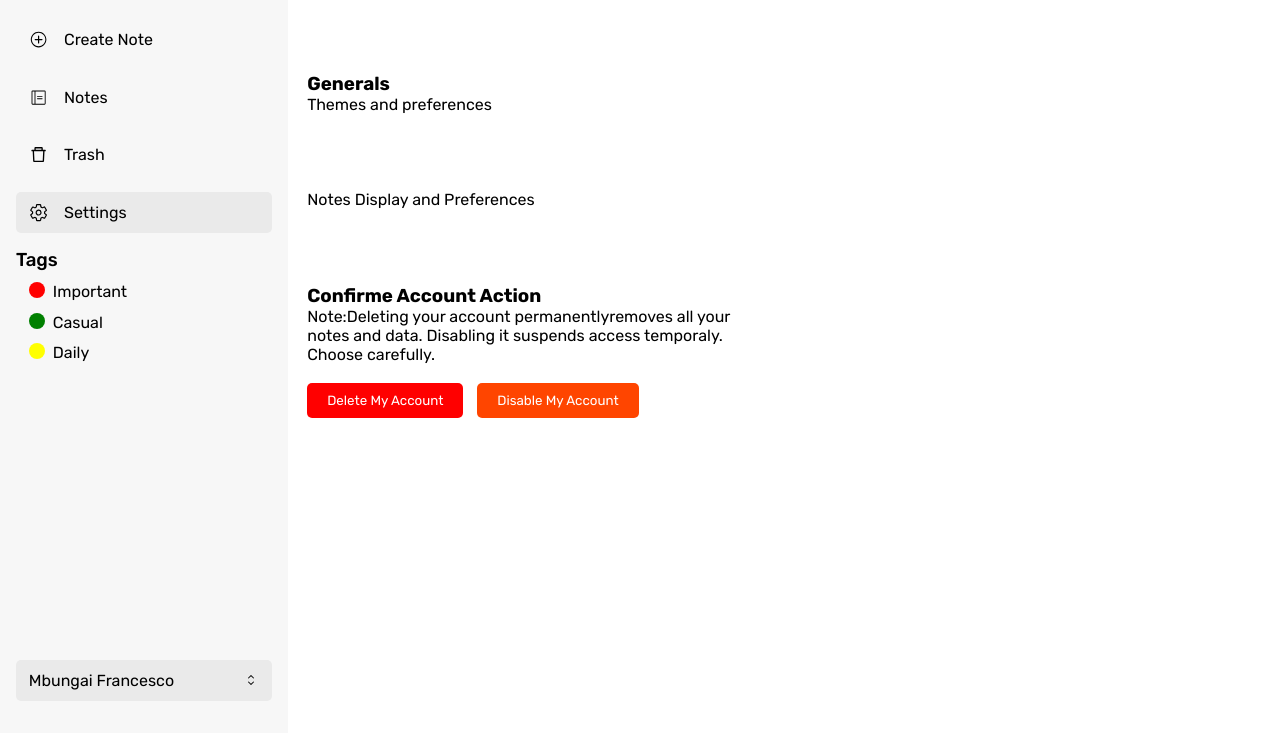
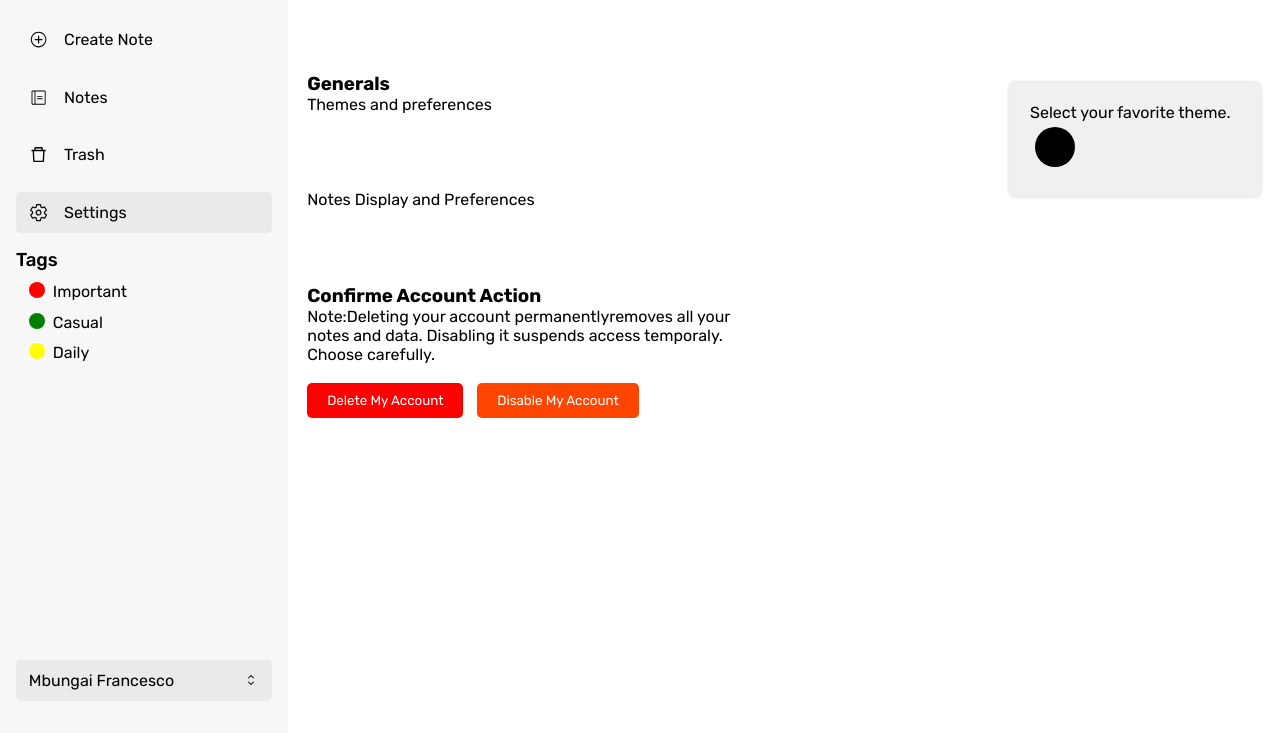
Before and after one commit to Mbungai-Francesco/sji_ing3isi_group8_web_en, a website: page html/settings.html in a window 1280 px wide. Shown: the part 67-800 px from the top of the page. Drawn offline with nearby package versions, Linux system fonts and the light colour scheme.

Commit message:
modified:   html/settings.html 	modified:   style/css/settings.css

```diff
--- a/html/settings.html
+++ b/html/settings.html
@@ -123,8 +123,16 @@
         <button>Delete My Account</button>
         <button class="button2">Disable My Account</button>
       </div>
+      <div class="info-box">
+        <p>Select your favorite theme.</p>
+        <svg width="50" height="50">
+          <circle cx="25" cy="25" r="20" fill="black" />
+        </svg>
+        <!-- <p>Select your favorite colour.</p>
+        <div class="box">dlkfjvnsdjf</div> -->
+      </div>
     </div>
-    <div></div>
+
   </main>
   <script src="../node_modules/jquery/dist/jquery.js"></script>
 </body>
--- a/style/css/settings.css
+++ b/style/css/settings.css
@@ -20,3 +20,20 @@
   background-color: orangered;
 
 }
+
+.info-box {
+  position: fixed;
+  top: 150px;
+  right: 20px;
+  background-color: #f0f0f0;
+  padding: 20px;
+  border-radius: 5px;
+  box-shadow: 0 0 5px rgba(0, 0, 0, 0.2);
+  width: 250px;
+}
+
+/* .box {
+position: fixed;
+background: orange;
+
+} */
```
